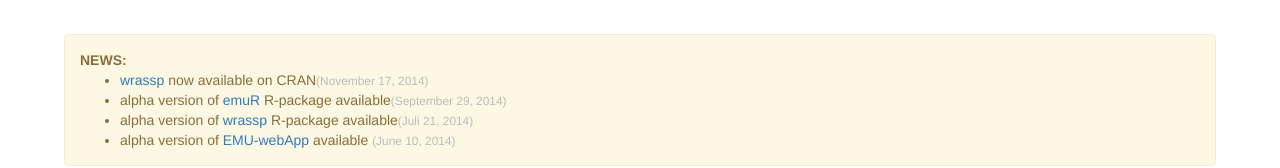
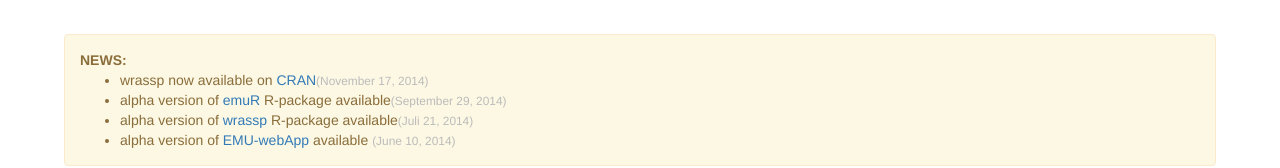
Before and after one commit to IPS-LMU/IPS-LMU.github.io, a website: page EMU.html in a window 1280 px wide. Shown: the part 477-645 px from the top of the page. Drawn offline with nearby package versions, Linux system fonts and the light colour scheme.

Commit message:
link ok CRAN not wrassp

```diff
--- a/EMU.html
+++ b/EMU.html
@@ -78,7 +78,7 @@
 
       <div class="alert alert-warning"><b>NEWS:</b>
         <ul>
-          <li><a href="http://cran.r-project.org/web/packages/wrassp/">wrassp</a> now available on CRAN<small class="date">(November 17, 2014)</small></li>
+          <li> wrassp now available on <a href="http://cran.r-project.org/web/packages/wrassp/">CRAN</a><small class="date">(November 17, 2014)</small></li>
           <li>alpha version of <a href="https://github.com/IPS-LMU/emuR">emuR</a> R-package available<small class="date">(September 29, 2014)</small></li>
           <li>alpha version of <a href="https://github.com/IPS-LMU/wrassp">wrassp</a> R-package available<small class="date">(Juli 21, 2014)</small></li>
           <li>alpha version of <a href="https://github.com/IPS-LMU/EMU-webApp/">EMU-webApp</a> available <small class="date">(June 10, 2014)</small></li>
```
